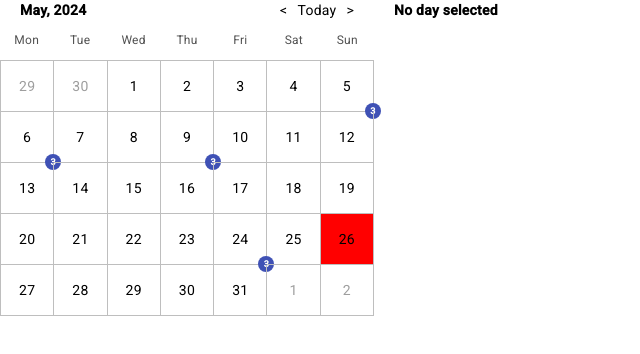
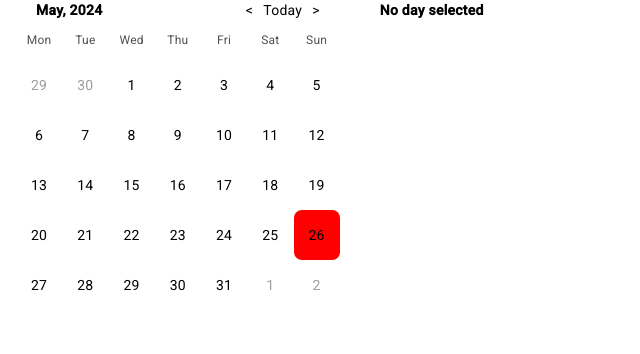
Before and after one commit to GuTory/ng-sandbox-suite, an Angular app in the folder ng-sandbox-suite/: page / in a window 1280 px wide. Shown: the top 354 px of the page, without its empty margins (0-640 px from the left). Built offline with nearby package versions, Linux system fonts and the light colour scheme.

Commit message:
wrap, css cleanup

```diff
--- a/ng-sandbox-suite/src/app/app.component.html
+++ b/ng-sandbox-suite/src/app/app.component.html
@@ -1,3 +1,3 @@
-<body [ngClass]="{ dark: isDarkEnabled }" class="mat-typography" (click)="toggleDarkmode()">
+<article [ngClass]="{ dark: isDarkEnabled }" class="mat-typography" (click)="toggleDarkmode()">
   <router-outlet></router-outlet>
-</body>
+</article>
--- a/ng-sandbox-suite/src/app/calendar/components/calendar/calendar.component.html
+++ b/ng-sandbox-suite/src/app/calendar/components/calendar/calendar.component.html
@@ -1,5 +1,5 @@
-<div class="calendar-container">
-  <div class="calendar">
+<div class="calendar-container flex-wrap gap-4">
+  <div class="calendar px-4">
     <div class="calendar-headline">
       <div class="calendar-headline-month">
         {{ firstDayOfActiveMonth().monthShort }},
@@ -15,9 +15,7 @@
         >
           Today
         </div>
-        <div class="calendar-headline-control" (click)="goToNextMonth()">
-          >
-        </div>
+        <div class="calendar-headline-control" (click)="goToNextMonth()">></div>
       </div>
     </div>
     <div class="calendar-weeks-grid">
@@ -30,20 +28,14 @@
     <div class="calendar-grid grid grid-cols-7">
       @for (dayOfMonth of daysOfMonth(); track $index) {
       <div
-        matBadge="{{dayOfWeekHabitCount(dayOfMonth)}}"
-        matBadgePosition="below"
-        matBadgeSize="small"
-        matBadgeHidden="{{dayOfWeekHabitCount(dayOfMonth) === 0}}"
         [ngClass]="{
-          'calendar-grid-cell': true,
-          'hover:bg-gray-400': true,
-          'calendar-grid-cell-active':
+          'bg-blue-500':
             activeDay()?.toISODate() === dayOfMonth.toISODate(),
           'calendar-grid-cell-inactive':
             firstDayOfActiveMonth().month !== dayOfMonth.month,
             'calendar-grid-cell-today': dayOfMonth.toISODate() === today().toISODate(),
         }"
-        class="p-2 flex items-center justify-center cursor-pointer"
+        class="calendar-grid-cell p-2 flex items-center justify-center cursor-pointer rounded-lg hover:bg-blue-500"
         (click)="activeDay.set(dayOfMonth)"
       >
         {{ dayOfMonth.day }}
@@ -51,8 +43,8 @@
       }
     </div>
   </div>
-  <div class="schedule">
-    <div class="schedule-headline">
+  <div class="mx-2">
+    <div class="mb-8 font-semibold">
       @if (activeDay(); as activeDay) {
       <div>{{ activeDay.toLocaleString(DATE_MED) }}</div>
       } @else {
--- a/ng-sandbox-suite/src/app/calendar/components/calendar/calendar.component.scss
+++ b/ng-sandbox-suite/src/app/calendar/components/calendar/calendar.component.scss
@@ -2,9 +2,9 @@
   display: flex;
 }
 
-.calendar {
-  padding-right: 10px;
-  min-width: 384px;
+.calendar > * {
+  min-width: fit-content;
+  flex: 1;
 }
 
 .calendar-headline {
@@ -47,7 +47,7 @@
 }
 
 .calendar-grid-cell-today {
-  background-color:red;
+  background-color: red;
 }
 
 .calendar-grid-cell-inactive {
@@ -57,8 +57,6 @@
 .calendar-grid {
   display: grid;
   grid-template-columns: repeat(7, minmax(0, 1fr));
-  border-top: 1px solid rgb(190, 190, 190);
-  border-left: 1px solid rgb(190, 190, 190);
 }
 
 .calendar-grid-cell {
@@ -66,24 +64,5 @@
   display: flex;
   align-items: center;
   justify-content: center;
-  border-bottom: 1px solid rgb(190, 190, 190);
-  border-right: 1px solid rgb(190, 190, 190);
   cursor: pointer;
 }
-
-.calendar-grid-cell:hover {
-  background: #9ba3bf;
-}
-
-.calendar-grid-cell-active {
-  background: #9ba3bf;
-}
-
-.schedule {
-  margin-left: 10px;
-}
-
-.schedule-headline {
-  font-weight: 600;
-  margin-bottom: 30px;
-}
--- a/ng-sandbox-suite/src/index.html
+++ b/ng-sandbox-suite/src/index.html
@@ -16,5 +16,7 @@
       rel="stylesheet"
     />
   </head>
-  <app-root></app-root>
+  <body>
+    <app-root></app-root>
+  </body>
 </html>
```
